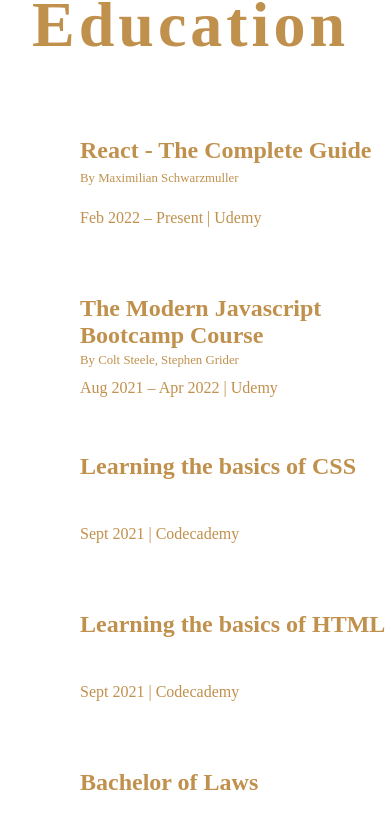
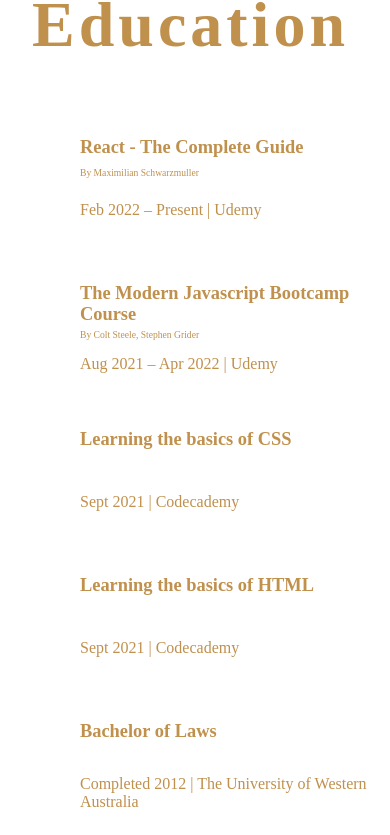
Before and after one commit to wteo/resumev2, a React (Create React App) app: page / in a window 390 px wide. Shown: the part 764-1599 px from the top of the page. Built offline with nearby package versions, Linux system fonts and the light colour scheme.

Commit message:
shrink down font-size for media response

```diff
--- a/src/components/Course.module.css
+++ b/src/components/Course.module.css
@@ -21,3 +21,12 @@
     padding-top: 0.25rem;
     padding-bottom: 0.5rem;
 }
+
+@media (max-width: 780px) {
+    .courseTitle {
+        font-size: 115%;
+    }
+    .courseLecturer {
+        font-size: 60%;
+    }
+}
```
